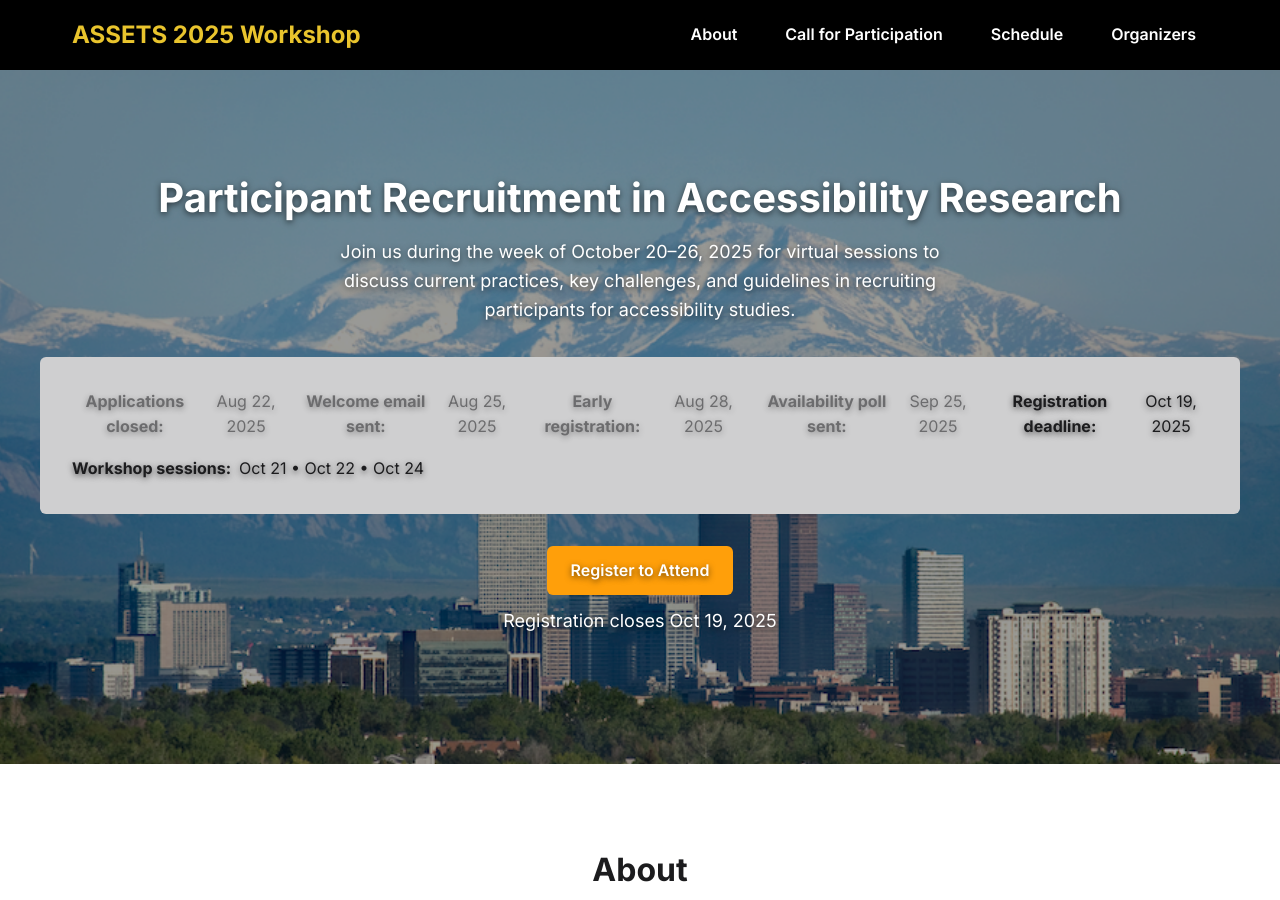
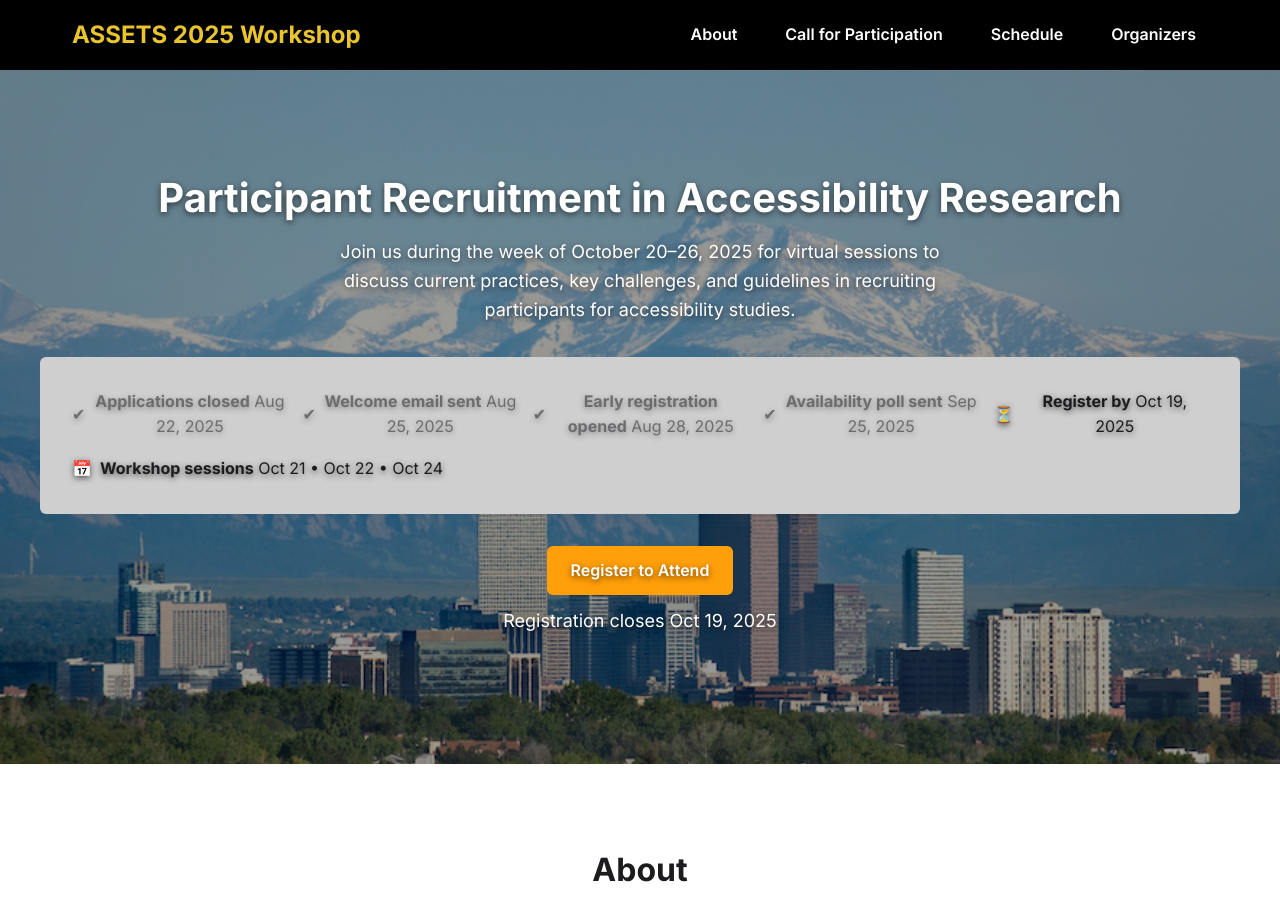
Before and after one commit to assets-recruitment-2025/assets-recruitment-2025.github.io, a Jekyll site: the page built from index.md, in a window 1280 px wide and 900 px high. Built offline with Jekyll 4.4.1, drawn with Linux system fonts in a browser that asks for light colours.

```diff
--- a/index.md
+++ b/index.md
@@ -10,32 +10,49 @@ permalink: /
   <p>
     Join us during the week of October 20–26, 2025 for virtual sessions to discuss current practices, key challenges, and guidelines in recruiting participants for accessibility studies.
   </p>
-
   <!-- Milestones bar -->
   <div class="hero-milestones">
     <div class="milestone past">
-      <strong>Applications closed:</strong>
-      <time datetime="2025-08-22">Aug 22, 2025</time>
+      <span class="icon">✔︎</span>
+      <div>
+        <strong>Applications closed</strong>
+        <time datetime="2025-08-22">Aug 22, 2025</time>
+      </div>
     </div>
     <div class="milestone past">
-      <strong>Welcome email sent:</strong>
-      <time datetime="2025-08-25">Aug 25, 2025</time>
+      <span class="icon">✔︎</span>
+      <div>
+        <strong>Welcome email sent</strong>
+        <time datetime="2025-08-25">Aug 25, 2025</time>
+      </div>
     </div>
     <div class="milestone past">
-      <strong>Early registration:</strong>
-      <time datetime="2025-08-28">Aug 28, 2025</time>
+      <span class="icon">✔︎</span>
+      <div>
+        <strong>Early registration opened</strong>
+        <time datetime="2025-08-28">Aug 28, 2025</time>
+      </div>
     </div>
     <div class="milestone past">
-      <strong>Availability poll sent:</strong>
-      <time datetime="2025-09-25">Sep 25, 2025</time>
+      <span class="icon">✔︎</span>
+      <div>
+        <strong>Availability poll sent</strong>
+        <time datetime="2025-09-25">Sep 25, 2025</time>
+      </div>
     </div>
     <div class="milestone upcoming">
-      <strong>Registration deadline:</strong>
-      <time datetime="2025-10-19">Oct 19, 2025</time>
+      <span class="icon">⏳</span>
+      <div>
+        <strong>Register by</strong>
+        <time datetime="2025-10-19">Oct 19, 2025</time>
+      </div>
     </div>
     <div class="milestone upcoming">
-      <strong>Workshop sessions:</strong>
-      Oct 21 • Oct 22 • Oct 24
+      <span class="icon">📅</span>
+      <div>
+        <strong>Workshop sessions</strong>
+        Oct 21 • Oct 22 • Oct 24
+      </div>
     </div>
   </div>
 
@@ -46,13 +63,12 @@ permalink: /
     >
       Register to Attend
     </a>
-
     <p class="deadline">
       Registration closes <time datetime="2025-10-19">Oct 19, 2025</time>
     </p>
   </div>
+</section>
 
-</section>
 
  <!-- ABOUT -->
 <section id="about" class="section section-light" aria-labelledby="about-heading">
```
